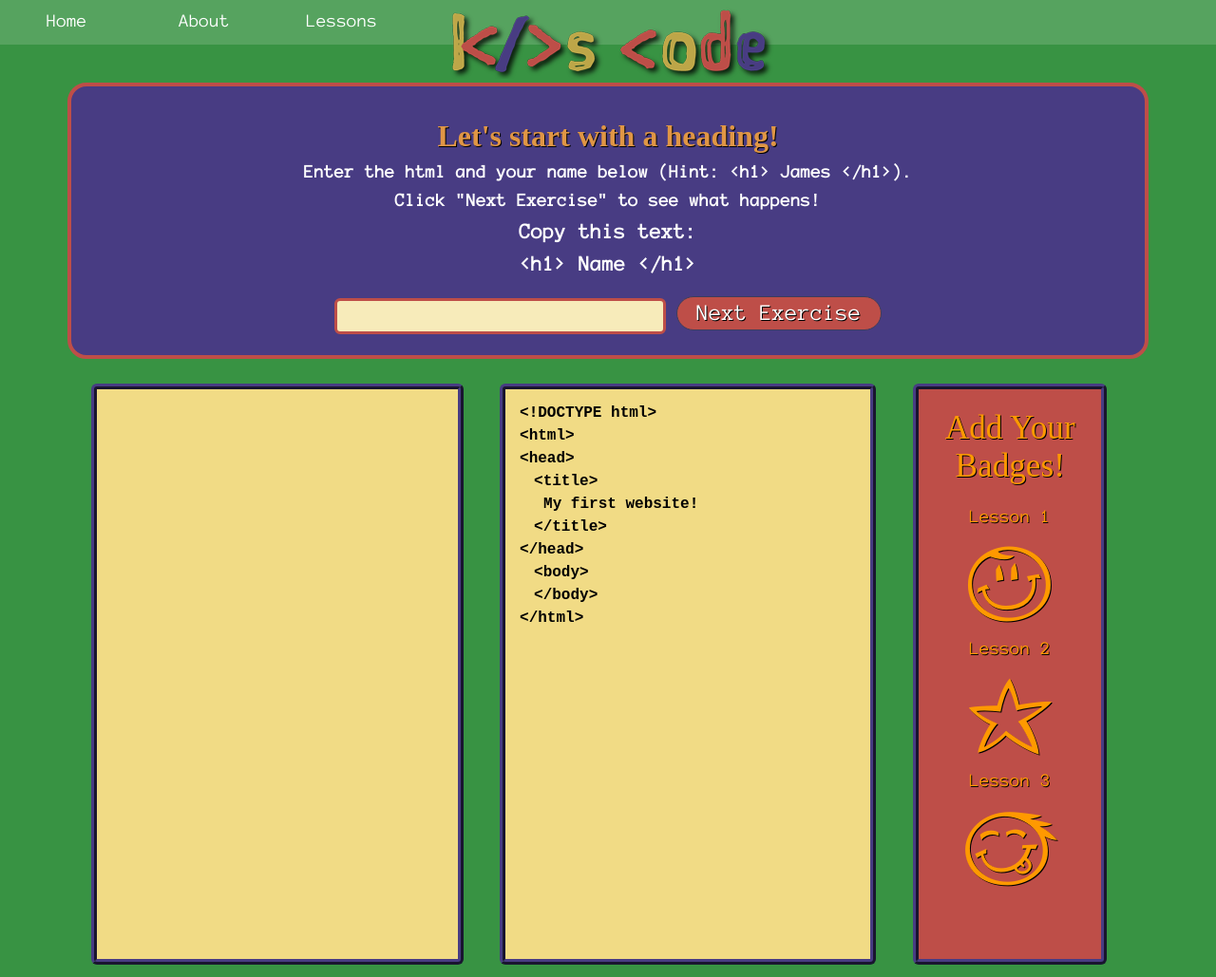
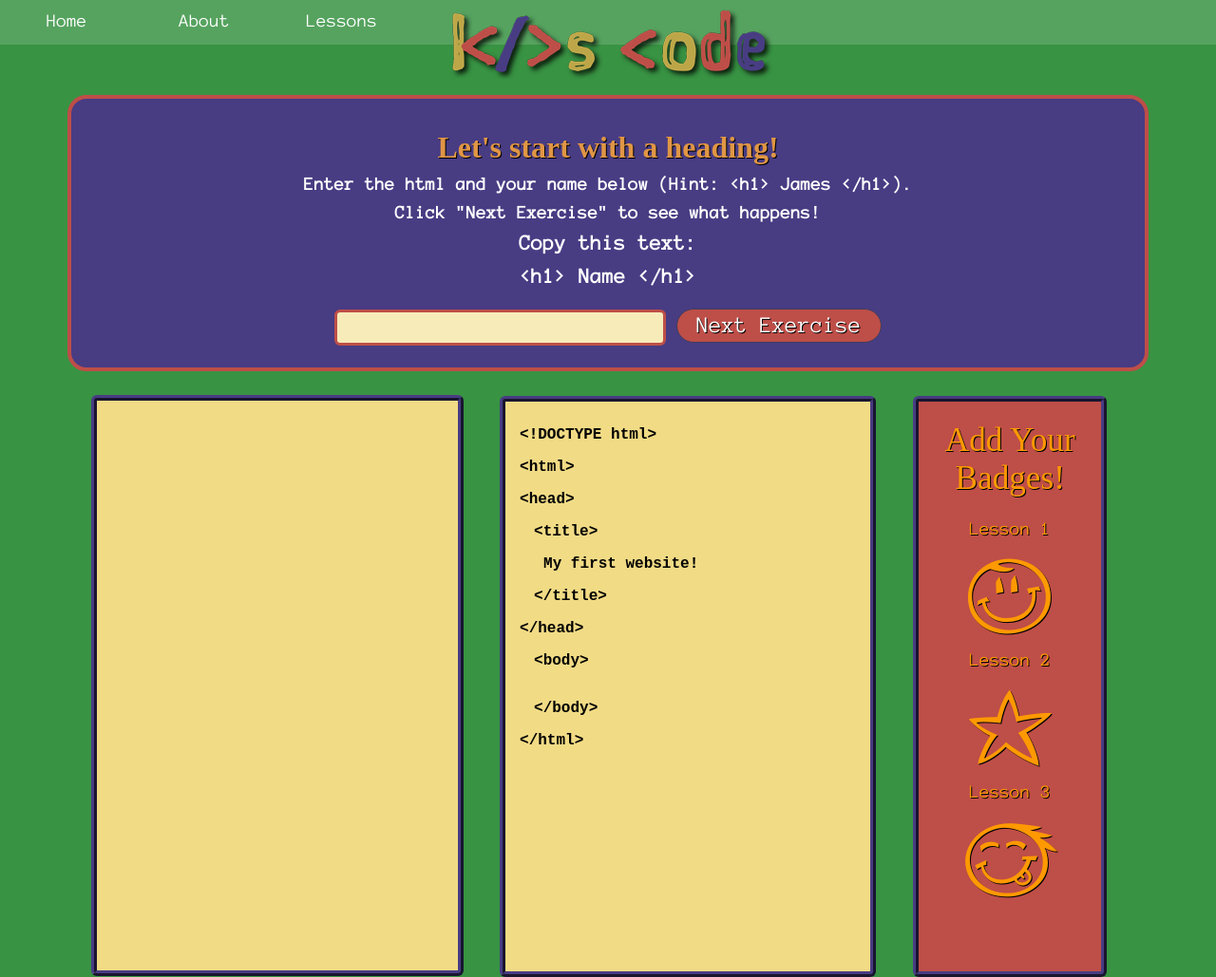
Before and after one commit to leahpwatt/kids_code_app, a website: page index.html in a window 1280 px wide. Shown: the whole page at 95% size. Drawn offline with nearby package versions, Linux system fonts and the light colour scheme; some packages are replaced by stand-ins of ours; a web font is replaced by a local one.

Commit message:
changes based on discussion

```diff
--- a/queries.css
+++ b/queries.css
@@ -1,12 +1,12 @@
 @media (max-width: 1220px) {
 
 	#badges p {
-	margin: .4%;
+		margin: .4%;
 	}
 
     #titleBadges {
-    font-size: 2em;
-	padding-top: 8%;
+	    font-size: 2em;
+		padding-top: 8%;
   	}
  }
 
--- a/style.css
+++ b/style.css
@@ -9,8 +9,8 @@ purple #483C83
 
 
 .drag{
-	position:relative;
-	cursor:hand;
+	position: relative;
+	cursor: hand;
 	z-index: 100;
 }
 
@@ -95,6 +95,7 @@ input {
 	border-radius: 20px;
 	margin-left: 5%;
 	margin-right: 5%;
+	margin-top: 1%;
 }
 
 button {
@@ -140,6 +141,7 @@ button:hover {
     margin-bottom: -10px;
     margin-left: 15px;
     margin-right: 5px;
+    padding-top: 10px;
 }
 
 #showHtml .in30 {
```
Also changed, not shown: controllers/inputCntrl4.js (+0 -13 lines), checkInputService.js (line endings or trailing spaces).
